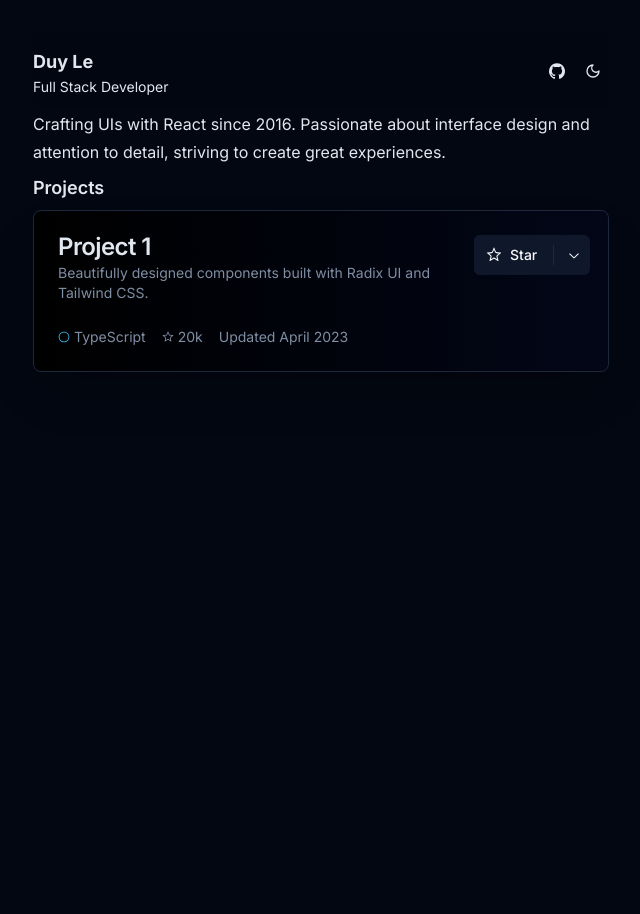
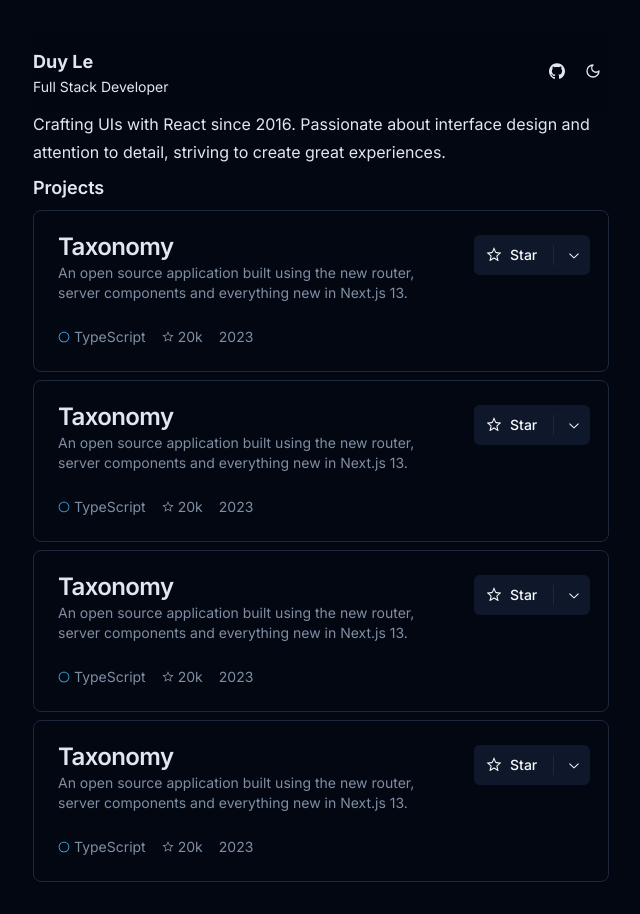
Before and after one commit to iamdooboy/duyle.dev, a Next.js app: page / in a window 1280 px wide. Shown: the whole page, without its empty margins (319-959 px from the left). Before the commit the page ends 800 px from the top, so only its background shows below. Built offline with nearby package versions, Linux system fonts and the light colour scheme.

Commit message:
setup project config

```diff
--- /dev/null
+++ b/app/config/project.ts
@@ -0,0 +1,40 @@
+import { ProjectConfig } from "@/types"
+
+export const projectConfig: ProjectConfig[] = [
+  {
+    title: "Taxonomy",
+    description:
+      "An open source application built using the new router, server components and everything new in Next.js 13.",
+    year: 2023,
+    url: "https://tx.shadcn.com",
+    github: "https://github.com/shadcn/taxonomy",
+    stack: ['typescript', 'react', 'tailwind']
+  },
+  {
+    title: "Taxonomy",
+    description:
+      "An open source application built using the new router, server components and everything new in Next.js 13.",
+    year: 2023,
+    url: "https://tx.shadcn.com",
+    github: "https://github.com/shadcn/taxonomy",
+    stack: ['typescript', 'react', 'tailwind']
+  },
+  {
+    title: "Taxonomy",
+    description:
+      "An open source application built using the new router, server components and everything new in Next.js 13.",
+    year: 2023,
+    url: "https://tx.shadcn.com",
+    github: "https://github.com/shadcn/taxonomy",
+    stack: ['typescript', 'react', 'tailwind']
+  },
+  {
+    title: "Taxonomy",
+    description:
+      "An open source application built using the new router, server components and everything new in Next.js 13.",
+    year: 2023,
+    url: "https://tx.shadcn.com",
+    github: "https://github.com/shadcn/taxonomy",
+    stack: ['typescript', 'react', 'tailwind']
+  },
+]
--- a/app/page.tsx
+++ b/app/page.tsx
@@ -1,5 +1,6 @@
 import type { ComponentPropsWithoutRef } from 'react'
 import { CardSpotlight } from '@/components/card-spotlight'
+import { projectConfig } from './config/project'
 
 interface Props extends ComponentPropsWithoutRef<'a'> {
 	label: string
@@ -23,7 +24,9 @@ export default function Home() {
 				and attention to detail, striving to create great experiences.
 			</p>
 			<div className='text-lg font-semibold'>Projects</div>
-			<CardSpotlight />
+			{projectConfig.map(project => (
+				<CardSpotlight {...project} />
+			))}
 		</div>
 	)
 }
--- a/components/card-spotlight.tsx
+++ b/components/card-spotlight.tsx
@@ -27,12 +27,16 @@ import {
 	DropdownMenuTrigger
 } from '@/ui/dropdown-menu'
 import { Separator } from '@/ui/separator'
+import { ProjectConfig } from '@/types'
 
-export function CardSpotlight() {
+import { useTheme } from 'next-themes'
+
+export function CardSpotlight({ ...project }: ProjectConfig) {
 	const divRef = useRef<HTMLDivElement>(null)
 	const [isFocused, setIsFocused] = useState(false)
 	const [position, setPosition] = useState({ x: 0, y: 0 })
 	const [opacity, setOpacity] = useState(0)
+	const { theme } = useTheme()
 
 	const handleMouseMove = (e: React.MouseEvent<HTMLDivElement>) => {
 		if (!divRef.current || isFocused) return
@@ -61,6 +65,9 @@ export function CardSpotlight() {
 		setOpacity(0)
 	}
 
+	const backgroundColor =
+		theme === 'dark' ? 'rgba(255, 182, 255, 0.1)' : 'rgba(20, 105, 124, 0.1)'
+
 	return (
 		<Card
 			ref={divRef}
@@ -69,22 +76,19 @@ export function CardSpotlight() {
 			onBlur={handleBlur}
 			onMouseEnter={handleMouseEnter}
 			onMouseLeave={handleMouseLeave}
-			className='overflow-hidden relative bg-gradient-to-r from-black to-slate-950 shadow-2xl'
+			className='overflow-hidden relative'
 		>
 			<div
 				className='pointer-events-none absolute -inset-px opacity-0 transition duration-300'
 				style={{
 					opacity,
-					background: `radial-gradient(600px circle at ${position.x}px ${position.y}px, rgba(255,182,255,.1), transparent 40%)`
+					background: `radial-gradient(600px circle at ${position.x}px ${position.y}px, ${backgroundColor}, transparent 40%)`
 				}}
 			/>
 			<CardHeader className='grid grid-cols-[1fr_110px] items-start gap-4 space-y-0'>
 				<div className='space-y-1'>
-					<CardTitle>Project 1</CardTitle>
-					<CardDescription>
-						Beautifully designed components built with Radix UI and Tailwind
-						CSS.
-					</CardDescription>
+					<CardTitle>{project.title}</CardTitle>
+					<CardDescription>{project.description}</CardDescription>
 				</div>
 				<div className='flex items-center space-x-1 rounded-md bg-secondary text-secondary-foreground'>
 					<Button variant='secondary' className='px-3 shadow-none'>
@@ -129,7 +133,7 @@ export function CardSpotlight() {
 						<StarIcon className='mr-1 h-3 w-3' />
 						20k
 					</div>
-					<div>Updated April 2023</div>
+					<div>{project.year}</div>
 				</div>
 			</CardContent>
 		</Card>
```
Also changed, not shown: types/index.d.ts (added, +8 -0 lines).
